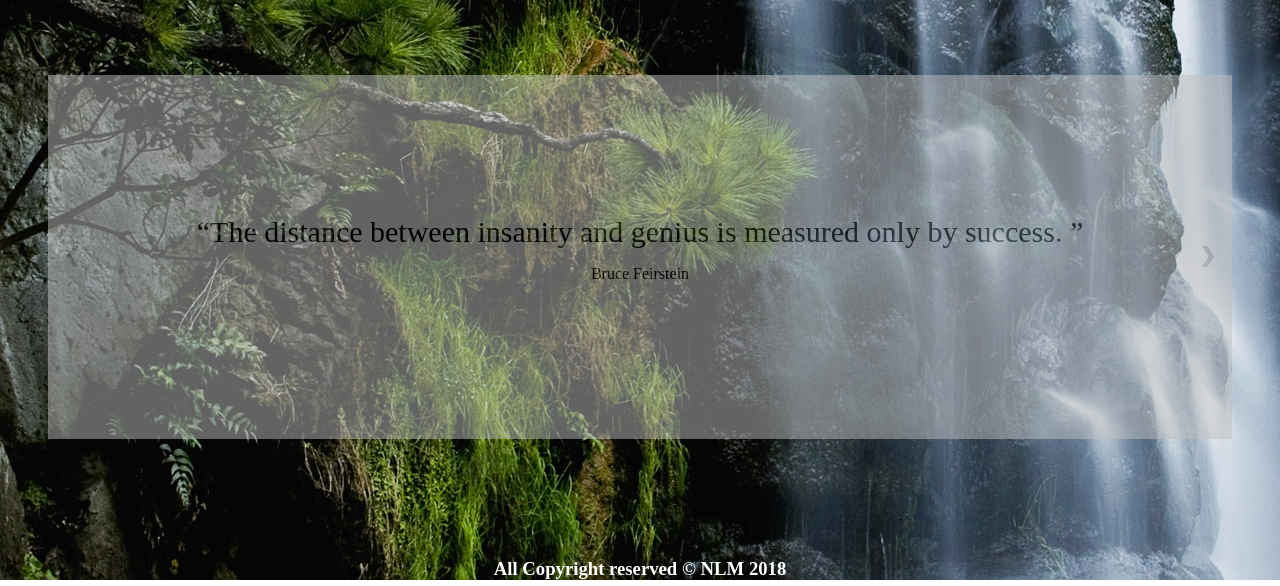
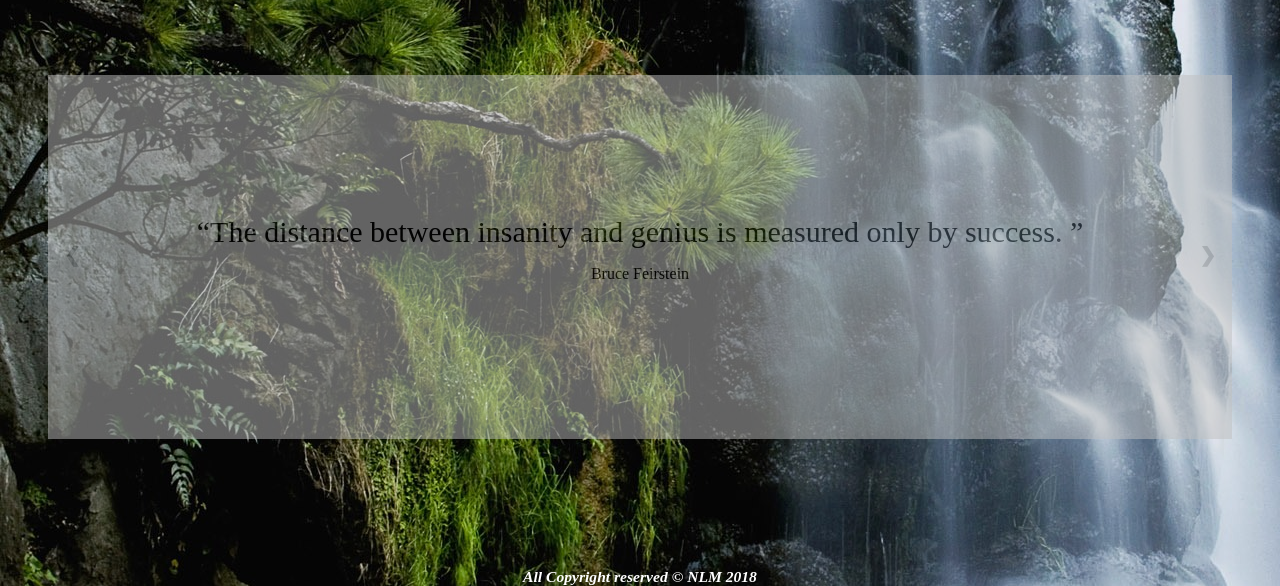
Before and after one commit to wernerturok/rainsound, a plain HTML site: page rainsound.html in a window 1280 px wide. Shown: the part 244-830 px from the top of the page. Drawn offline with Linux system fonts and the light colour scheme.

Commit message:
Update rainsound.html

```diff
--- a/rainsound.html
+++ b/rainsound.html
@@ -56,8 +56,9 @@ h1{ text-align: center; color:white; padding:50px;padding-top: 80px; letter-spac
 
 q{font-size: 30px}
 
-footer{position: bottom;text-align: center;padding-top: 100px}
-
+footer{position: bottom;text-align: center;padding-top: 110px}
+/* 	footer{text-align:center;padding-top:110px}
+ */
 /* h3{color: white; font-size:10px; text text-align: center;}
  */
 #headera{box-sizing:border-box; }
@@ -525,8 +526,9 @@ function showSlides(n) {
 <footer>
 
 
-<h3 style="color:white";font-size="small";font-style="italic"text-align="center";> All Copyright reserved &copy NLM 2018</h3>
-
+<!-- <h3 style="color:white";font-size="small";font-style="italic"text-align="center";> All Copyright reserved &copy NLM 2018</h3>
+ -->
+<h3 style="color:white";font-size="10px";font-style="italic"text-align="center";><small> <i> All Copyright reserved &copy NLM 2018 </i></small></h3>
 
 </footer>
 </div>
```
